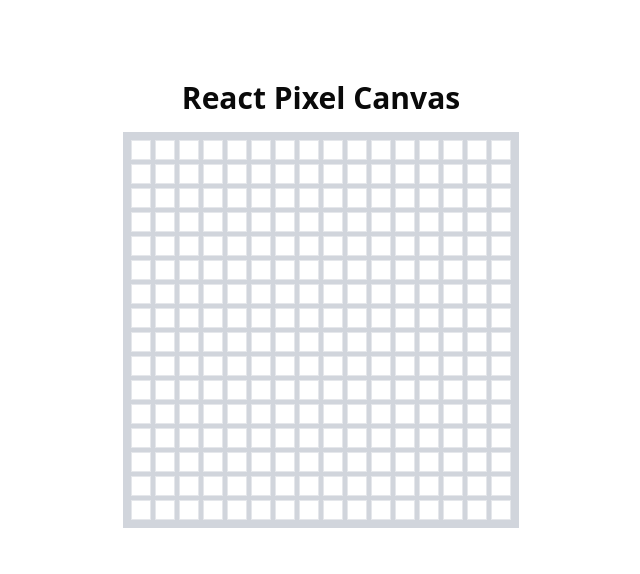
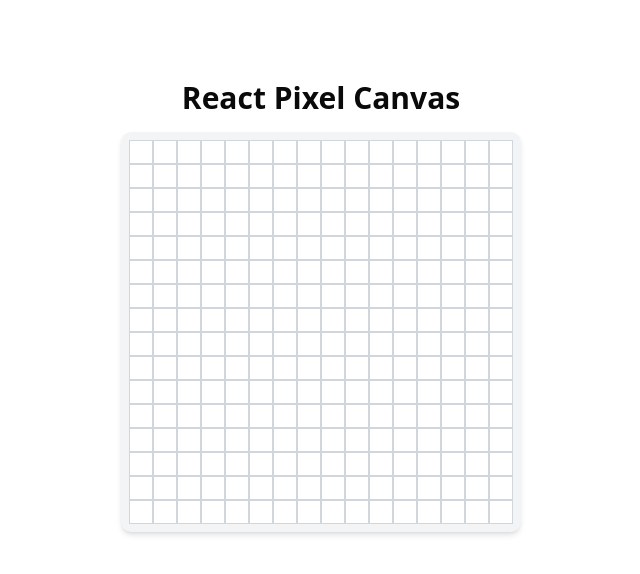
Before and after one commit to ctrl-7/react-pixel-canvas, a React (Vite) app: page / in a window 1280 px wide. Shown: the top 574 px of the page, without its empty margins (319-959 px from the left). Built offline with nearby package versions, Linux system fonts and the light colour scheme.

Commit message:
Add click interaction to PixelGrid cells

```diff
--- a/src/components/PixelGrid.tsx
+++ b/src/components/PixelGrid.tsx
@@ -1,20 +1,41 @@
-import React from "react";
+import React, { useState } from 'react'
 
-const PixelGrid: React.FC = () => {
-  // Render empty 16x16 grid for now
-  const size = 16;
-  const cells = Array.from({ length: size * size });
+interface PixelGridProps {
+  rows?: number
+  cols?: number
+}
+
+const PixelGrid: React.FC<PixelGridProps> = ({ rows = 16, cols = 16 }) => {
+  // Track the color of each cell (default: white)
+  const [grid, setGrid] = useState<string[][]>(
+    Array.from({ length: rows }, () => Array.from({ length: cols }, () => 'white'))
+  )
+
+  // Toggle cell color on click
+  const handleCellClick = (row: number, col: number) => {
+    const newGrid = grid.map((r, i) =>
+      r.map((cell, j) => (i === row && j === col ? (cell === 'white' ? 'black' : 'white') : cell))
+    )
+    setGrid(newGrid)
+  }
 
   return (
-    <div className="grid grid-cols-16 gap-1 bg-gray-300 p-2">
-      {cells.map((_, idx) => (
-        <div
-          key={idx}
-          className="w-5 h-5 bg-white border border-gray-200"
-        />
+    <div className="inline-block p-2 bg-gray-100 rounded-lg shadow-md">
+      {grid.map((row, rowIndex) => (
+        <div key={rowIndex} className="flex">
+          {row.map((color, colIndex) => (
+            <div
+              key={colIndex}
+              onClick={() => handleCellClick(rowIndex, colIndex)}
+              className={`w-6 h-6 border border-gray-300 cursor-pointer transition-colors duration-200 ${
+                color === 'black' ? 'bg-black' : 'bg-white'
+              }`}
+            ></div>
+          ))}
+        </div>
       ))}
     </div>
-  );
-};
+  )
+}
 
-export default PixelGrid;
+export default PixelGrid
```
